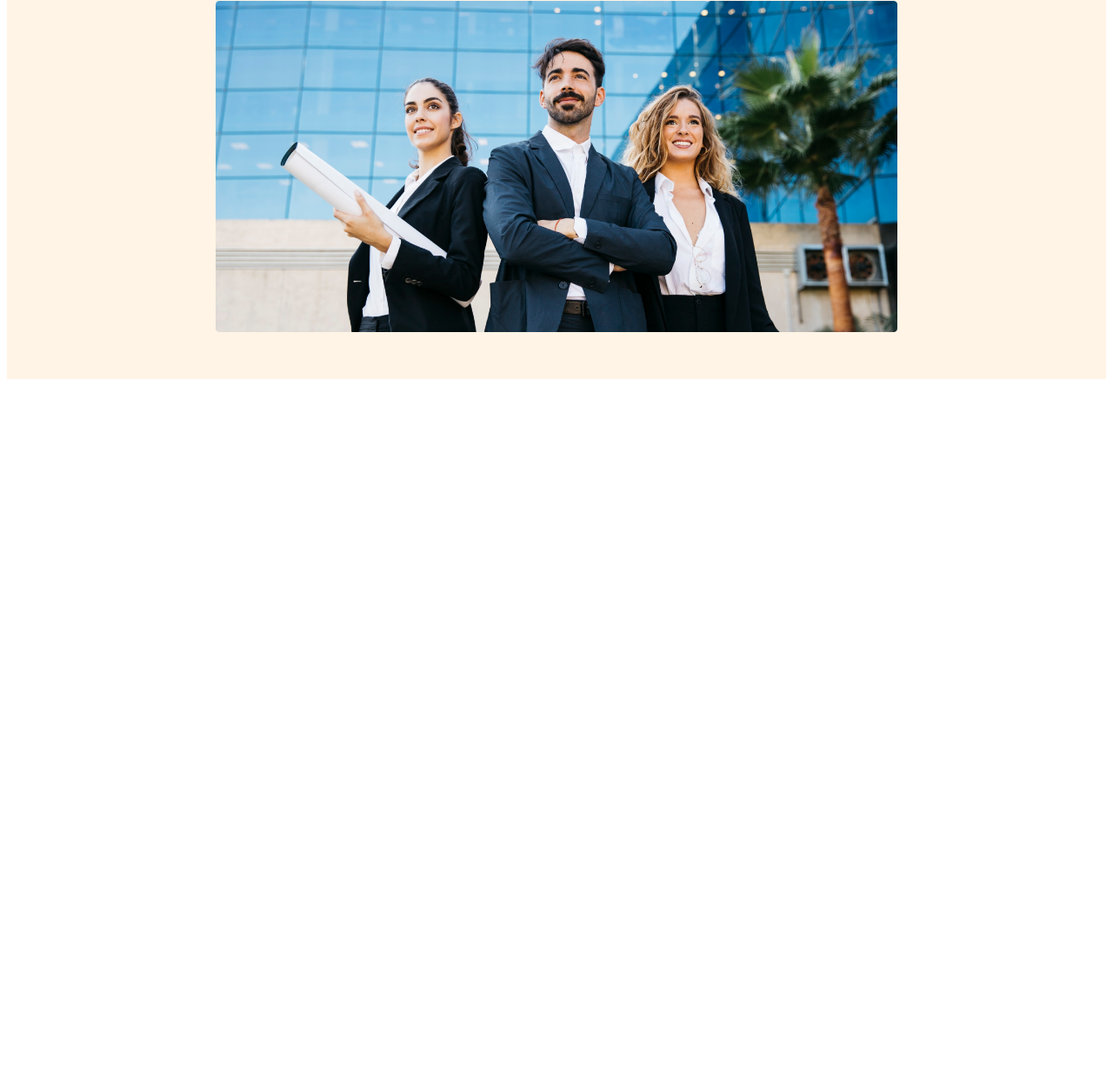
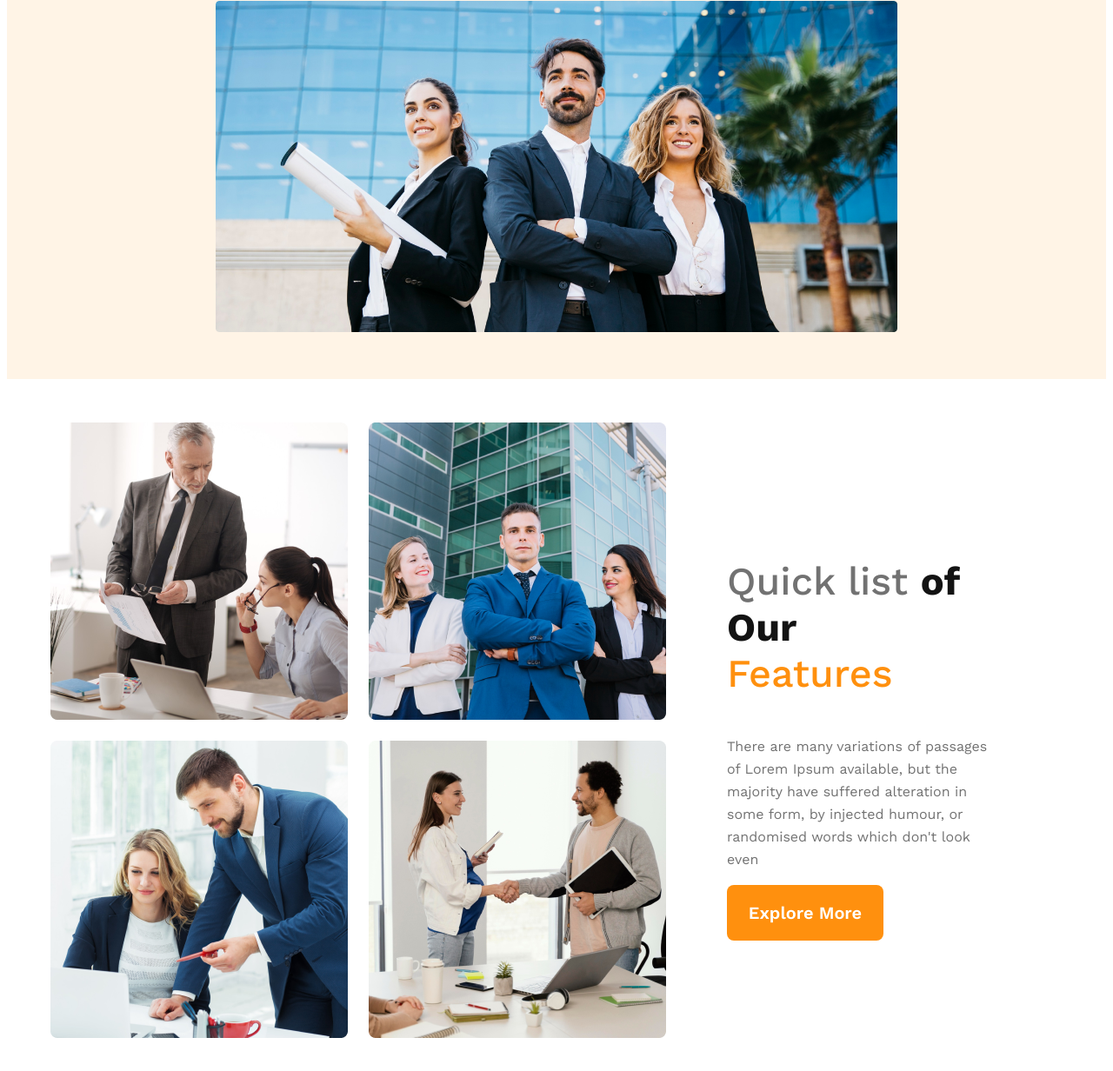
Before and after one commit to Sharifalmahmudjamil/g3-architecutre-website, a plain HTML site: page index.html in a window 1280 px wide. Shown: the part 586-1818 px from the top of the page at 87% size. Before the commit the page ends 1030 px from the top, so only its background shows below. Drawn offline with nearby package versions, Linux system fonts and the light colour scheme.

Commit message:
main section added

```diff
--- a/index.html
+++ b/index.html
@@ -30,7 +30,39 @@
         </div>
     </header>
 
+    <!-- <main>
+        <section class="all">
+        <div class="m-images">
+            <img src="images/team1.png" alt="">
+            <img src="images/team2.png" alt="">
+            <img src="images/team3.png" alt="">
+            <img src="images/team4.png" alt="">
+        </div>
+            <div class="teams-content">
+                <h3 class="main-title">Quick list <span class="our">of Our</span>
+                    <span class="feature">Features</span></h3>
+                <p m-description>There are many variations of passages of Lorem Ipsum available, but the majority have suffered alteration in some form, by injected humour, or randomised words which don't look even</p>
+                <button class="btn-primary" >Explore More</button>
+         </div>
+         </section>
+    </main> -->
+
     <main>
+        <!-- team section start -->
+        <section class="team-container">
+            <div class="teams-images">
+                <img src="images/team1.png" alt="">
+                <img src="images/team2.png" alt="">
+                <img src="images/team3.png" alt="">
+                <img src="images/team4.png" alt="">
+            </div>
+            <div class="Features">
+                <h3 class="feature-header">Quick list <span class="Our">of Our</span> <br> <span class="orange">Features</span></h3>
+                <p class="feature-description">There are many variations of passages of Lorem Ipsum available, but the majority have suffered alteration in some form, by injected humour, or randomised words which don't look even</p>
+                <button class="btn-primary">Explore More</button>
+
+            </div>
+        </section>
 
     </main>
 
--- a/styles/architec.css
+++ b/styles/architec.css
@@ -69,19 +69,69 @@ nav li a{
     padding-top: 20px;
 
 }
+/* main styles */
+main{
+    max-width: 1440px;
+    margin: 0 auto;
+}
+.team-container{
+    display: flex;
+    align-items: center;
+    padding: 50px;
+}
+.teams-images{
+    display: grid;
+    grid-template-columns: repeat(2, 1fr);
+   gap: 1.5rem;
+}
+.Features{
+    font-family: Work Sans;
+    padding-left: 70px;
+    padding-right: 70px;
+}
+.feature-header{
+    font-family: Work Sans;
+    color: var(--dark-03, #727272);
+    font-size: 45px;
+    font-weight: 500;
+}
+.orange{
+    color: #FF900E;
+}
+.Our{
+    color: var(--dark-01, #131313);
+    font-size: 45px;
+    font-weight: 700;
+}
+.feature-description{
+    color: var(--dark-03, #727272);
+    font-size: 16px;
+    font-weight: 400;
+    line-height: 26px; /* 162.5% */
+}
 
-/* responsive styles */
+
+
+
+    /* responsive styles */
 @media screen and (max-width:576px){
     header{
-        padding: 20px;
+        padding: 50px;
     }
-    nav{
+    nav,
+    .team-container,
+    .Features
+     {
         flex-direction: column;
+    }
+    .teams-images{
+        grid-template-columns: 1fr;
     }
 }
     /* tablet device */
     @media screen and (min-width:576px) and (max-width:960px) {
-         nav{
+         nav,
+         .Features{
             flex-direction: column;
          }
-    }
+}
```
